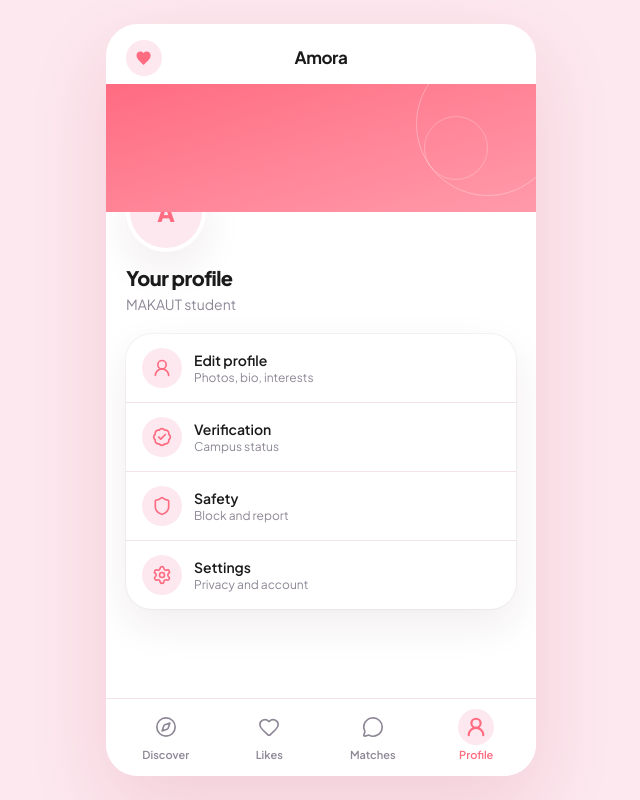
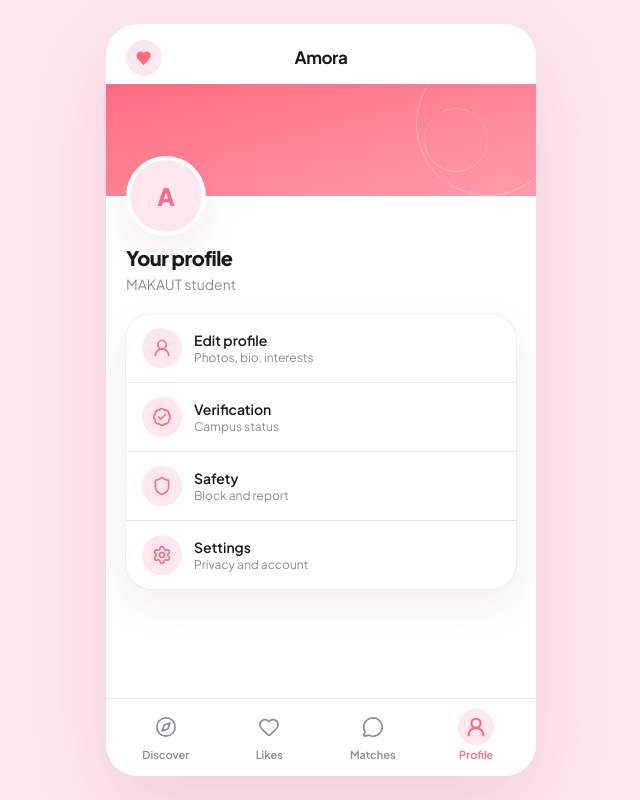
Before and after one commit to ANKAN-22/amora, a React (Vite) app in the folder frontend/: page /profile in a window 1280 px wide. Shown: the whole page, without its empty margins (319-959 px from the left). Built offline with nearby package versions, Linux system fonts and the light colour scheme.

Commit message:
profilepage.update

```diff
--- a/frontend/src/layouts/AppShell.tsx
+++ b/frontend/src/layouts/AppShell.tsx
@@ -11,7 +11,7 @@ export function AppShell() {
           <p className="text-center text-[17px] font-bold tracking-tight">Amora</p>
           <span />
         </header>
-        <main className="flex min-h-0 flex-1 flex-col overflow-y-auto">
+        <main className="flex min-h-0 flex-1 flex-col overflow-y-auto [scrollbar-width:none] [&::-webkit-scrollbar]:hidden">
           <Outlet />
         </main>
         <BottomNav />
--- a/frontend/src/pages/ProfilePage.tsx
+++ b/frontend/src/pages/ProfilePage.tsx
@@ -13,19 +13,21 @@ export function ProfilePage() {
   usePageTitle('Profile')
 
   return (
-    <div className="pb-8">
-      <div className="relative h-32 overflow-hidden bg-gradient-to-br from-coral to-[#ff9aab]">
-        <div className="absolute -top-8 -right-6 size-36 rounded-full border border-white/30" />
-        <div className="absolute top-8 right-12 size-16 rounded-full border border-white/25" />
-      </div>
-
-      <div className="px-5">
-        <div className="-mt-10 size-20 rounded-full bg-white p-1 shadow-card">
+    <div className="pb-6">
+      <div className="relative">
+        <div className="relative h-28 overflow-hidden bg-gradient-to-br from-coral to-[#ff9aab]">
+          <div className="absolute -top-8 -right-6 size-36 rounded-full border border-white/30" />
+          <div className="absolute top-6 right-12 size-16 rounded-full border border-white/25" />
+        </div>
+        <div className="absolute bottom-0 left-5 z-10 size-20 translate-y-1/2 rounded-full bg-white p-1 shadow-card">
           <div className="grid size-full place-items-center rounded-full bg-blush text-2xl font-extrabold text-coral">
             A
           </div>
         </div>
-        <h1 className="mt-3 text-xl font-extrabold tracking-tight">Your profile</h1>
+      </div>
+
+      <div className="px-5 pt-12">
+        <h1 className="text-xl font-extrabold tracking-tight">Your profile</h1>
         <p className="mt-0.5 text-sm text-mute">MAKAUT student</p>
 
         <Card className="mt-5 overflow-hidden">
```
